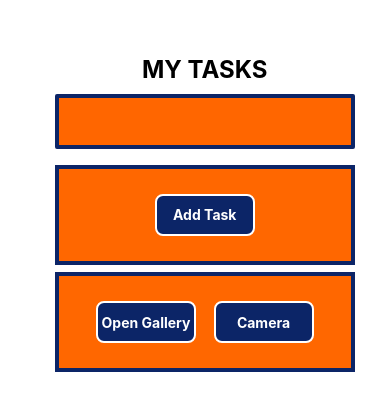
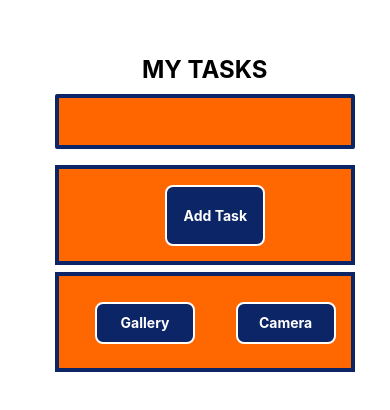
Before and after one commit to salter19/tamk-4A00EZ65-3001-kojo, a React Native app: screen / in a window 390 px wide. Shown: the part 212-622 px from the top of the page. Built offline with nearby package versions, Linux system fonts and the light colour scheme; what expo-file-system would draw is missing.

Commit message:
Add longButton option.

```diff
--- a/App.js
+++ b/App.js
@@ -13,6 +13,7 @@ import TaskStorage from './data/TaskStorage';
 import PicStorage from './data/PicStorage';
 import Gallery from './components/Gallery';
 import Cam from './components/CameraComponent';
+import ButtonBase from './components/ButtonBase';
 
 // the App to rule them all
 export default function App() {
@@ -148,16 +149,7 @@ export default function App() {
   const addButton =
     <View style={[styles.center, styles.buttonRow]}>
       <View style={styles.button}>
-            <Pressable
-              onPress={addNewTask}
-              style={({pressed}) => [{
-                backgroundColor: pressed
-                ? "rgba(12, 37, 103, 0.81)"
-                : "rgba(12, 37, 103, 1)"
-              }, styles.myButton]}
-            >
-              <Text style={styles.buttonText}>Add Task</Text>
-            </Pressable>
+        <ButtonBase onPress={addNewTask} buttonText="Add Task" buttonSize={1}/>
       </View>
     </View>
   ;
@@ -166,32 +158,24 @@ export default function App() {
     <View style={[styles.center, styles.buttonRow]}>
 
       <View style={styles.button}>
-        <Pressable
+        <ButtonBase
           onPress={() => setGalleryActive(true)}
-          style={({pressed}) => [{
-            backgroundColor: pressed
-            ? "rgba(12, 37, 103, 0.81)"
-            : "rgba(12, 37, 103, 1)"
-          }, styles.myButton]}
-        >
-          <Text style={styles.buttonText}>Open Gallery</Text></Pressable>
+          buttonText="Gallery"
+          buttonSize={2}
+        />
       </View>
 
       <View style={styles.button}>
-        <Pressable
-          onPress={openCamera}
-          style={({pressed}) => [{
-            backgroundColor: pressed
-            ? "rgba(12, 37, 103, 0.81)"
-            : "rgba(12, 37, 103, 1)"
-          }, styles.myButton]}
-        >
-          <Text style={styles.buttonText}>Camera</Text>
-        </Pressable>
+        <ButtonBase onPress={openCamera} buttonText="Camera" buttonSize={2}/>
       </View>
 
     </View>
   ;
+
+  const handleFromCameraToGallery = () => {
+    handleCloseCamera();
+    setGalleryActive(true);
+  }
 
   return (
     <View style={styles.root}>
@@ -227,11 +211,11 @@ export default function App() {
         : buttonRow
       }
 
-
       <Cam
         onCloseCamera={handleCloseCamera}
         isVisible={showCamera}
         saveImg={saveNewImg}
+        onGoGallery={handleFromCameraToGallery}
       />
 
     </View>
@@ -279,7 +263,8 @@ const styles = StyleSheet.create({
     width:"81%",
     marginTop: "2%",
     paddingTop: "5%",
-    justifyContent:"center",
+    paddingLeft: "3%",
+    justifyContent: "space-around",
     alignItems:"center",
     backgroundColor: "rgba(255, 103, 0, 1)",
     borderColor: "#0c2567",
@@ -287,7 +272,7 @@ const styles = StyleSheet.create({
     flexDirection: "row"
   },
   center: {
-    justifyContent:"center",
+    justifyContent: "center",
     alignItems:"center",
   },
   titleText: {
--- a/components/ButtonBase.js
+++ b/components/ButtonBase.js
@@ -19,7 +19,9 @@ const ButtonBase = ({onPress, buttonText, buttonColor = 'blue', buttonSize = 1})
     },
     buttonSize === 1
       ? styles.myButton
-      : [styles.myButton, styles.smallButton]
+      : buttonSize = 0
+        ? [styles.myButton, styles.smallButton]
+        : [styles.myButton, styles.smallButton, styles.longButton]
 
   ]);
 
@@ -31,7 +33,9 @@ const ButtonBase = ({onPress, buttonText, buttonColor = 'blue', buttonSize = 1})
     },
     buttonSize === 1
       ? styles.myButton
-      : [styles.myButton, styles.smallButton]
+      : buttonSize = 0
+        ? [styles.myButton, styles.smallButton]
+        : [styles.myButton, styles.smallButton, styles.longButton]
   ]);
 
   return (
@@ -48,9 +52,9 @@ const ButtonBase = ({onPress, buttonText, buttonColor = 'blue', buttonSize = 1})
       <Text style={
         buttonText === 'DELETE'
           ? [styles.buttonText, styles.textSmallButton]
-          : buttonSize === 1
-              ? styles.buttonText
-              : [styles.buttonText, styles.textSmallButton]
+          : buttonSize === 0
+              ? [styles.buttonText, styles.textSmallButton]
+              : styles.buttonText
         }
       >
         {buttonText}
@@ -86,6 +90,9 @@ const styles = StyleSheet.create(
   smallButton: {
     width: 56,
     height: 42,
+  },
+  longButton: {
+    width: 100,
   }
 }
 )
--- a/components/CameraComponent.js
+++ b/components/CameraComponent.js
@@ -6,8 +6,9 @@ import * as FileSystem from 'expo-file-system';
 
 import { IMAGE_DIR, CAMERA_BACK, CAMERA_FRONT, WINDOW_WIDTH } from '../data/Constants';
 import LoadingAnimation from './LoadingAnimation';
+import ButtonBase from './ButtonBase';
 
-const CameraComponent = ({onCloseCamera, isVisible, saveImg}) => {
+const CameraComponent = ({onCloseCamera, isVisible, saveImg, onGoGallery}) => {
   // camera permissions
   const [hasPermission, setHasPermission] = useState(undefined);
 
@@ -82,16 +83,7 @@ const CameraComponent = ({onCloseCamera, isVisible, saveImg}) => {
         <View style={styles.info}>
           <Text>Waiting for permission to use camera.</Text>
           <View style={styles.button}>
-            <Pressable
-              onPress={onCloseCamera}
-              style={({pressed}) => [{
-                backgroundColor: pressed
-                ? "rgba(12, 37, 103, 0.81)"
-                : "rgba(12, 37, 103, 1)"
-              }, styles.myButton]}
-            >
-              <Text>close view</Text>
-            </Pressable>
+            <ButtonBase onPress={onCloseCamera} buttonText="Close Camera"/>
           </View>
         </View>
     </Modal>
@@ -108,16 +100,7 @@ const CameraComponent = ({onCloseCamera, isVisible, saveImg}) => {
           <Text>Camera access denied.</Text>
 
           <View style={styles.button}>
-            <Pressable
-              onPress={onCloseCamera}
-              style={({pressed}) => [{
-                backgroundColor: pressed
-                ? "rgba(12, 37, 103, 0.81)"
-                : "rgba(12, 37, 103, 1)"
-              }, styles.myButton]}
-            >
-              <Text>close view</Text>
-            </Pressable>
+            <ButtonBase onPress={onCloseCamera} buttonText="Close Camera"/>
           </View>
         </View>
       </Modal>
@@ -143,52 +126,24 @@ const CameraComponent = ({onCloseCamera, isVisible, saveImg}) => {
           <View style={[styles.buttonRow, styles.row]}>
 
             <View style={styles.button}>
-                <Pressable
-                  onPress={toggleCameras}
-                  style={({pressed}) => [{
-                    backgroundColor: pressed
-                    ? "rgba(12, 37, 103, 0.81)"
-                    : "rgba(12, 37, 103, 1)"
-                  }, styles.myButton]}
-                >
-                  <Text style={styles.buttonText}>flip camera</Text>
-                </Pressable>
+              <ButtonBase onPress={toggleCameras} buttonText="Flip"/>
             </View>
 
             <View style={styles.button}>
-                <Pressable
-                  onPress={takePicture}
-                  style={({pressed}) => [{
-                    backgroundColor: pressed
-                    ? "rgba(12, 37, 103, 0.81)"
-                    : "rgba(12, 37, 103, 1)"
-                  }, styles.myButton]}
-                >
-                  <Text style={styles.buttonText}>OH SNAP!</Text>
-                </Pressable>
+              <ButtonBase onPress={takePicture} buttonText="SNAP!"/>
             </View>
 
             <View style={styles.button}>
-              <Pressable
-                onPress={onCloseCamera}
-                style={({pressed}) => [{
-                  backgroundColor: pressed
-                  ? "rgba(12, 37, 103, 0.81)"
-                  : "rgba(12, 37, 103, 1)"
-                }, styles.myButton]}
-              >
-                <Text style={styles.buttonText}>close view</Text>
-              </Pressable>
+              <ButtonBase onPress={onCloseCamera} buttonText="Close"/>
             </View>
 
           </View>
 
-          <View style={[styles.latest, styles.preview]}>
-            <Image source={{uri:latestPic}}  style={styles.prevPic}/>
-          </View>
-
-
-
+          <Pressable onPress={onGoGallery}>
+            <View style={[styles.latest, styles.preview]}>
+              <Image source={{uri:latestPic}}  style={styles.prevPic}/>
+            </View>
+          </Pressable>
 
         </View>
       </Modal>
```
